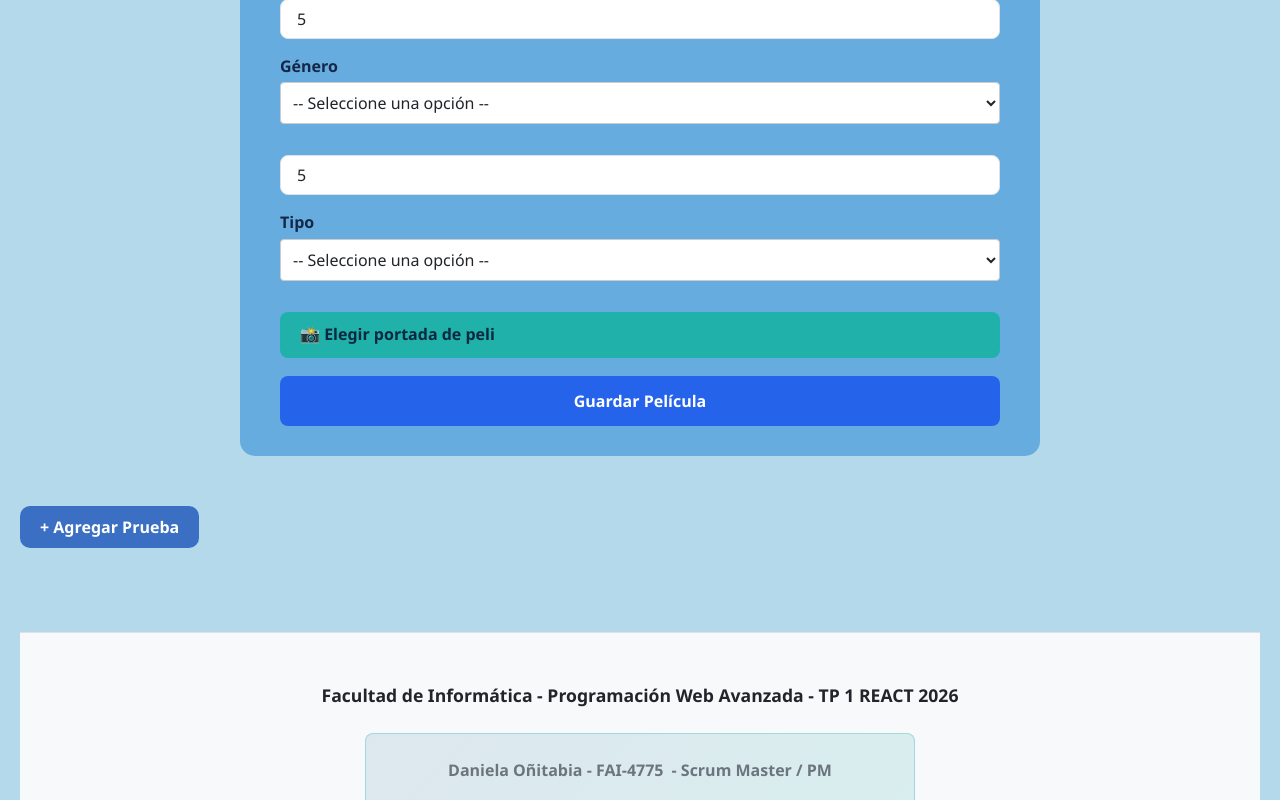
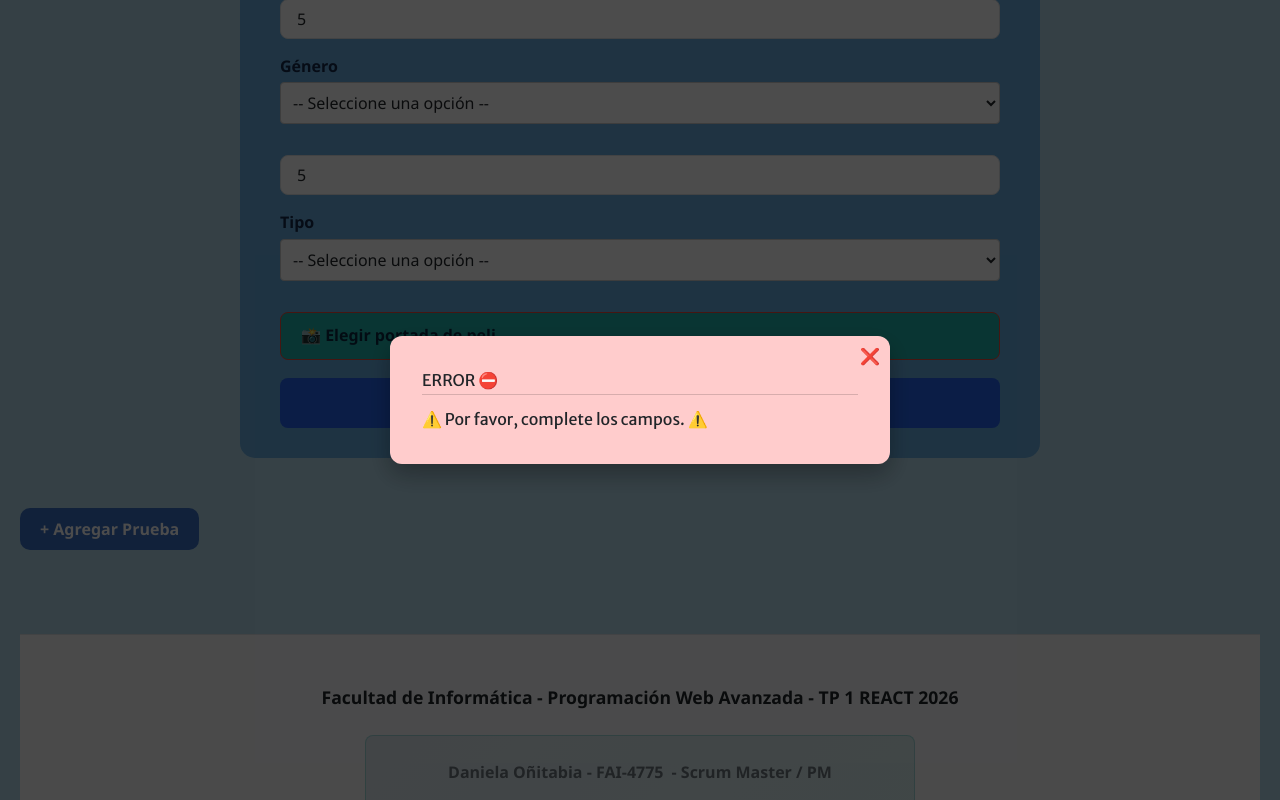
Before and after one commit to DanielaOnatibia/TP1-de-PWA, a React (Vite) app: page / in a window 1280 px wide. Both pictures are taken after typing "Sample", "Sample", "5", "5" into the empty fields and a click on the button "Guardar Película". Shown: the part 972-1772 px from the top of the page. Built offline with nearby package versions, Linux system fonts and the light colour scheme.

Commit message:
Formulario con ajustes y modales agregados en caso de ERROR

```diff
--- a/src/Components/Formulario/Formulario.jsx
+++ b/src/Components/Formulario/Formulario.jsx
@@ -2,6 +2,7 @@
 import { useState } from "react";
 import SelectorGeneral from "../SelectorGeneral/SelectorGeneral";
 import styles from "./Formulario.module.css";
+import Modal from "../Modal/Modal";
 
 const archivoABase64 = (archivo) => {
   return new Promise((resolve) => {
@@ -11,7 +12,13 @@
   });
 };
 
-const Formulario = ({ setPeliculas, peliculas, generoPelis, peliAEditar, onCerrarEdicion }) => {
+const Formulario = ({
+  setPeliculas,
+  peliculas,
+  generoPelis,
+  peliAEditar,
+  onCerrarEdicion,
+}) => {
   const [titulo, setTitulo] = useState("");
   const [director, setDirector] = useState("");
   const [anio, setAnio] = useState("");
@@ -21,6 +28,9 @@
   const [esVista, setEsVista] = useState(false);
   const [enviado, setEnviado] = useState(false);
   const [imagen, setImagen] = useState(null);
+  const [verModal, setVerModal] = useState(false);
+  const [formatoInval, setFormatoInval] = useState(false);
+  const [pesoInval, setPesoInval] = useState(false);
 
   // Este efecto detecta si hay una peli para editar y llena los campos
   React.useEffect(() => {
@@ -43,16 +53,23 @@
       return;
     }
 
-    const formatosValidos = ["image/jpg", "image/png", "image/webp"];
+    const formatosValidos = [
+      "image/jpg",
+      "image/jpeg",
+      "image/png",
+      "image/webp",
+    ];
     if (!formatosValidos.includes(archivo.type)) {
-      alert("Formato no permitido. Usa JPG, PNG o WEBP.");
+      setFormatoInval(true);
+      setVerModal(true);
       e.target.value = "";
       return;
     }
 
     const limitePeso = 2 * 1024 * 1024;
     if (archivo.size > limitePeso) {
-      alert("La imagen es muy pesada. El maximo es 2MB");
+      setPesoInval(true);
+      setVerModal(true);
       e.target.value = "";
       return;
     }
@@ -70,9 +87,11 @@
       anio === "" ||
       genero === "" ||
       rating === "" ||
-    tipo === ""
+      tipo === "" ||
+      imagen === null
     ) {
-    return false;
+      setVerModal(true);
+      return;
     }
 
     let imagenFinal = peliAEditar ? peliAEditar.portada : "";
@@ -90,12 +109,13 @@
         anio,
         genero,
         rating,
-      tipo
+        tipo,
       };
 
-    setPeliculas(peliculas.map(p => p.id === peliAEditar.id ? peliActualizada : p));
+      setPeliculas(
+        peliculas.map((p) => (p.id === peliAEditar.id ? peliActualizada : p)),
+      );
       onCerrarEdicion();
-
     } else {
       // MODO AGREGAR
       const nuevaPeli = {
@@ -123,11 +143,22 @@
     setEnviado(false);
   };
 
+  //Mensaje para el modal
+  let mensajeModal;
+  if (formatoInval) {
+    mensajeModal = "⚠️​ Formato no permitido. Usa JPG, PNG o WEBP. ⚠️​";
+  } else if (pesoInval) {
+    mensajeModal = "⚠️​ La imagen es muy pesada. El maximo es 2MB. ⚠️​";
+  } else {
+    mensajeModal = "⚠️​ Por favor, complete los campos. ⚠️​";
+  }
+
   const tipoPeli = ["pelicula", "serie", "documental"];
-
   return (
     <form onSubmit={handleEnviar} className={styles.formContainer}>
-      <h3>{peliAEditar ? "EDITAR PELÍCULA/SERIE" : "AGREGAR PELÍCULA/SERIE"}</h3>
+      <h3>
+        {peliAEditar ? "EDITAR PELÍCULA/SERIE" : "AGREGAR PELÍCULA/SERIE"}
+      </h3>
       <input
         type="text"
         placeholder="Titulo"
@@ -158,11 +189,14 @@
       />
       <input
         type="number"
-        placeholder="Rating"
+        min={0}
+        max={5}
+        placeholder="Rating del 0 al 5"
         value={rating}
         onChange={(e) => setRating(Number(e.target.value))}
         className={`${styles.inputField} ${enviado && rating === "" ? styles.inputError : ""}`}
       />
+
       <SelectorGeneral
         label="Tipo"
         options={tipoPeli}
@@ -172,7 +206,10 @@
       />
 
       <div className={styles.archivoContainer}>
-        <label htmlFor="subir-portada" className={styles.archivoButton}>
+        <label
+          htmlFor="subir-portada"
+          className={`${styles.archivoButton} ${enviado && imagen === null ? styles.archivoButtonError : null}`}
+        >
           {imagen ? "✅ Imagen seleccionada" : "📸 Elegir portada de peli"}
         </label>
 
@@ -181,7 +218,7 @@
           type="file"
           accept="image/*"
           onChange={handleImagen}
-          className={`${styles.hiddenArchivo}`}
+          className={styles.hiddenArchivo}
         />
 
         {imagen && <p className={styles.nombreArchivo}>{imagen.name}</p>}
@@ -190,6 +227,16 @@
       <button type="submit" className={styles.buttonSubmit}>
         {peliAEditar ? "Guardar Cambios" : "Guardar Película"}
       </button>
+      <Modal
+        booleano={verModal}
+        onClose={() => {
+          (setVerModal(false), setFormatoInval(false), setPesoInval(false));
+        }}
+        className={styles.modalError}
+      >
+        <div className={styles.modalContenedor}>ERROR ⛔​</div>
+        <p>{mensajeModal}</p>
+      </Modal>
     </form>
   );
 };
--- a/src/Components/Formulario/Formulario.module.css
+++ b/src/Components/Formulario/Formulario.module.css
@@ -16,7 +16,6 @@
   padding: 30px 40px;
   box-sizing: border-box;
   gap: 15px;
-
 }
 
 .formContainer label {
@@ -93,3 +92,16 @@
   margin-top: 10px;
   color: #555;
 }
+
+.modalError {
+  background-color: #ffcccc !important;
+}
+
+.modalContenedor {
+  border-bottom: 1px solid rgba(0, 0, 0, 0.158);
+}
+
+.archivoButtonError {
+  border: 1.5px solid #e74c3c !important;
+  border-radius: 8px;
+}
--- a/src/Components/Modal/Modal.jsx
+++ b/src/Components/Modal/Modal.jsx
@@ -2,7 +2,7 @@
 import style from "./Modal.module.css";
 import { createPortal } from "react-dom";
 
-const Modal = ({ booleano, children, onClose }) => {
+const Modal = ({ booleano, children, onClose, className }) => {
   useEffect(() => {
     if (booleano) {
       document.body.style.overflow = "hidden";
@@ -18,7 +18,10 @@
   return createPortal(
     <>
       <div className={style.overlay} onClick={onClose}>
-        <div className={style.contenedor} onClick={(e) => e.stopPropagation()}>
+        <div
+          className={`${style.contenedor} ${className || ""}`}
+          onClick={(e) => e.stopPropagation()}
+        >
           <button onClick={onClose} className={style.botonCerrar}>
             ❌
           </button>
--- a/src/Components/Modal/Modal.module.css
+++ b/src/Components/Modal/Modal.module.css
@@ -12,7 +12,7 @@
 }
 
 .contenedor {
-  background-color:#67acde;
+  background-color: #ffffff;
   padding: 32px;
   border-radius: 12px;
   width: 90%;
@@ -24,10 +24,6 @@
   gap: 12px;
   box-shadow: 0 10px 25px rgba(0, 0, 0, 0.3);
   position: relative;
-  border: none;
-  padding: 0 !important; /* <--- QUITAMOS el espacio interno */
-  overflow: hidden;      /* Para que las esquinas del formulario no se salgan */
-  display: flex;         /* Ayuda a que el contenido se estire */
 }
 
 .contenedor img {
```
Lines whose indentation alone changed are shown as unchanged.
